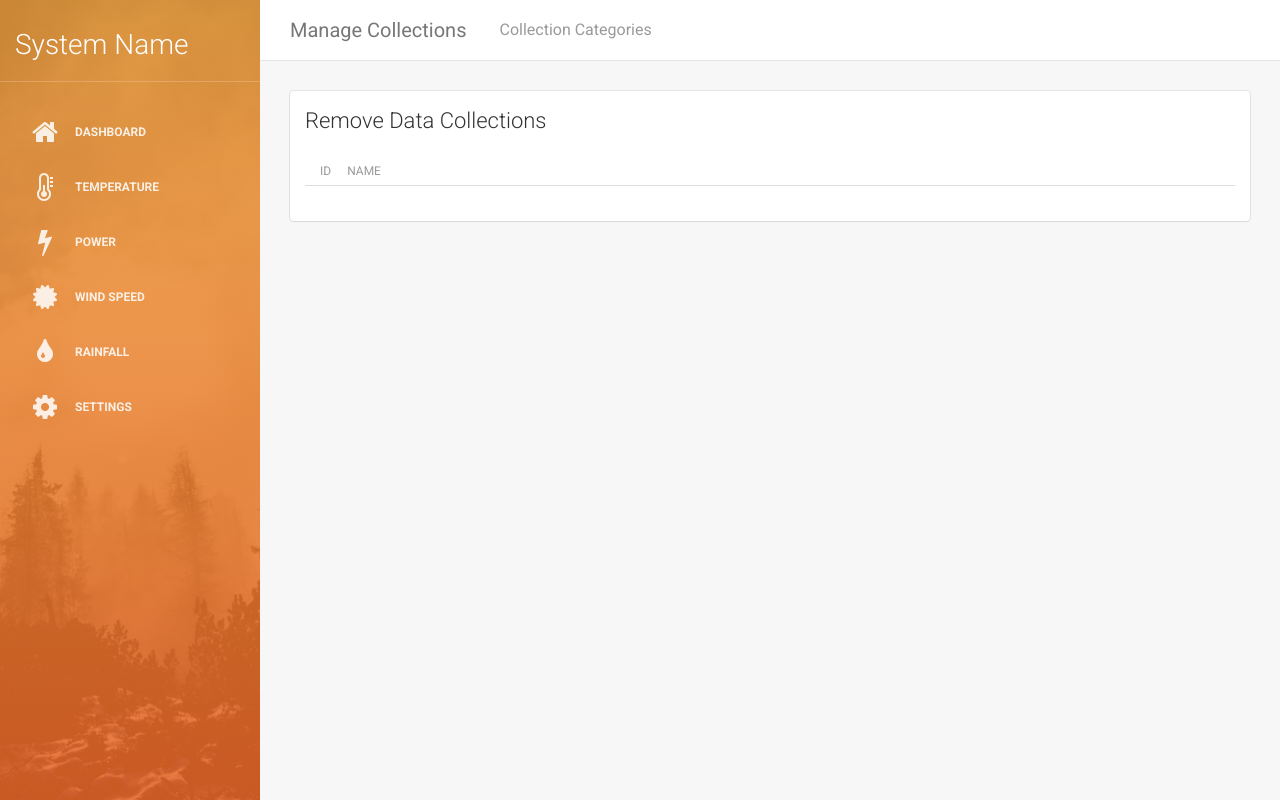
After one commit to Jamie-/sensor-dashboard, a Flask app: page /settings/manage in a window 1280 px wide. The commit adds this page. Run offline with Flask 2, Linux system fonts and the light colour scheme; a database or web service that is not in the repository returns one stand-in record (values such as "Sample title"); lists and menus that the app fills with data are empty; some libraries are stand-ins or nearby versions.

Commit message:
Added collection management

```diff
--- a/iot/db.py
+++ b/iot/db.py
@@ -32,3 +32,12 @@ def add_record(collection, data):
         raise ValueError("Timestamp must not be specified.")
     data['timestamp'] = datetime.datetime.now()
     return get()[collection].insert_one(data)
+
+
+def delete_collection(collection):
+    """Delete a collection and remove collection's data from settings"""
+    if collection == 'settings':
+        raise ValueError('Reserved collections may not be deleted.')
+    else:
+        get().settings.remove({collection: {'$exists': True}})
+        return get()[collection].drop()
--- a/iot/static/css/custom.css
+++ b/iot/static/css/custom.css
@@ -17,15 +17,15 @@
 
 /* Icon Sizes */
 .icon-lg {
-    font-size: 30px;
+    font-size: 30px !important;
 }
 
 .icon-md {
-    font-size: 25px;
+    font-size: 25px !important;
 }
 
 .icon-sm {
-    font-size: 20px;
+    font-size: 20px !important;
 }
 
 /* Form errors (mimicking Bootstrap 4) */
--- /dev/null
+++ b/iot/templates/manage.html
@@ -0,0 +1,68 @@
+{% extends "template.html" %}
+
+{% block navpanel %}
+    <div class="collapse navbar-collapse">
+        <ul class="nav navbar-nav navbar-left">
+            <li>
+                <a href="/settings">Collection Categories</a>
+            </li>
+        </ul>
+    </div>
+{% endblock %}
+
+{% block content %}
+    <div class="row main-pad">
+
+        <div class="col-md-12">
+            <div class="card">
+                <div class="header">
+                    <div class="row container-fluid">
+                        <h4 class="title">Remove Data Collections</h4>
+                    </div>
+                </div>
+                <div class="content container-fluid">
+                    <form method="post">
+                        <table class="table table-responsive table-hover table-striped">
+                            <thead>
+                                <tr>
+                                    <th>ID</th>
+                                    <th>Name</th>
+                                    <th width="100%"></th>
+                                </tr>
+                            </thead>
+                            <tbody>
+                                {% if collections is not none %}
+                                    {% for e in collections %}
+                                        <tr>
+                                            <td>{{ e }}</td>
+                                            <td>{% if e in settings %}{{ settings[e]['name'] }}{% endif %}</td>
+                                            <td>
+                                                <button type="button" class="invisi-btn" onclick="removeCollection('{{ e }}')" title="Remove Collection" style="margin-left:auto;margin-right:0;display:block;">
+                                                    <i class="icon-md text-danger fa fa-trash"></i>
+                                                </button>
+                                            </td>
+                                        </tr>
+                                    {% endfor %}
+                                {% endif %}
+                            </tbody>
+                        </table>
+                    </form>
+                </div>
+            </div>
+        </div>
+
+    </div>
+{% endblock %}
+
+{% block script %}
+    <script>
+        function removeCollection(collection) {
+            var result = window.confirm("Are you sure you want to delete this collection?\nThis is a destructive operation!");
+            if (result) {
+                $.post('/settings/manage/delete', {'collection': collection}, function() {
+                    location.reload();
+                });
+            }
+        }
+    </script>
+{% endblock %}
--- a/iot/templates/template.html
+++ b/iot/templates/template.html
@@ -89,7 +89,7 @@
                                 <span class="icon-bar"></span>
                                 <span class="icon-bar"></span>
                             </button>
-                            <a class="navbar-brand" href="#">{{ title }}</a>
+                            <a class="navbar-brand" href="{{ request.path }}">{{ title }}</a>
                         </div>
                         {% block navpanel %}{% endblock %}
                     </div>
--- a/iot/views.py
+++ b/iot/views.py
@@ -50,8 +50,27 @@ def route_settings():
     settings = {}
     for e in [{k: v for k, v in d.items() if k != '_id'} for d in db.get().settings.find()]:
         settings.update(e)
-    return flask.render_template('settings.html', title='Settings', collections=collections, settings=settings)
+    return flask.render_template('settings.html', title='Collection Categories', collections=collections, settings=settings)
 
+
+@app.route('/settings/manage', methods=['GET', 'POST'])
+def route_manage():
+    collections = db.collection_names()
+    settings = {}
+    for e in [{k: v for k, v in d.items() if k != '_id'} for d in db.get().settings.find()]:
+        settings.update(e)
+    return flask.render_template('manage.html', title='Manage Collections', collections=collections, settings=settings)
+
+
+@app.route('/settings/manage/delete', methods=['POST'])
+def route_delete():
+    if 'collection' not in flask.request.form:
+        flask.abort(400)
+    try:
+        db.delete_collection(flask.request.form['collection'])
+        return 'OK'
+    except ValueError:
+        flask.abort(400)
 
 
 # API
```
Also changed, not shown: iot/templates/settings.html (+10 -0 lines).
